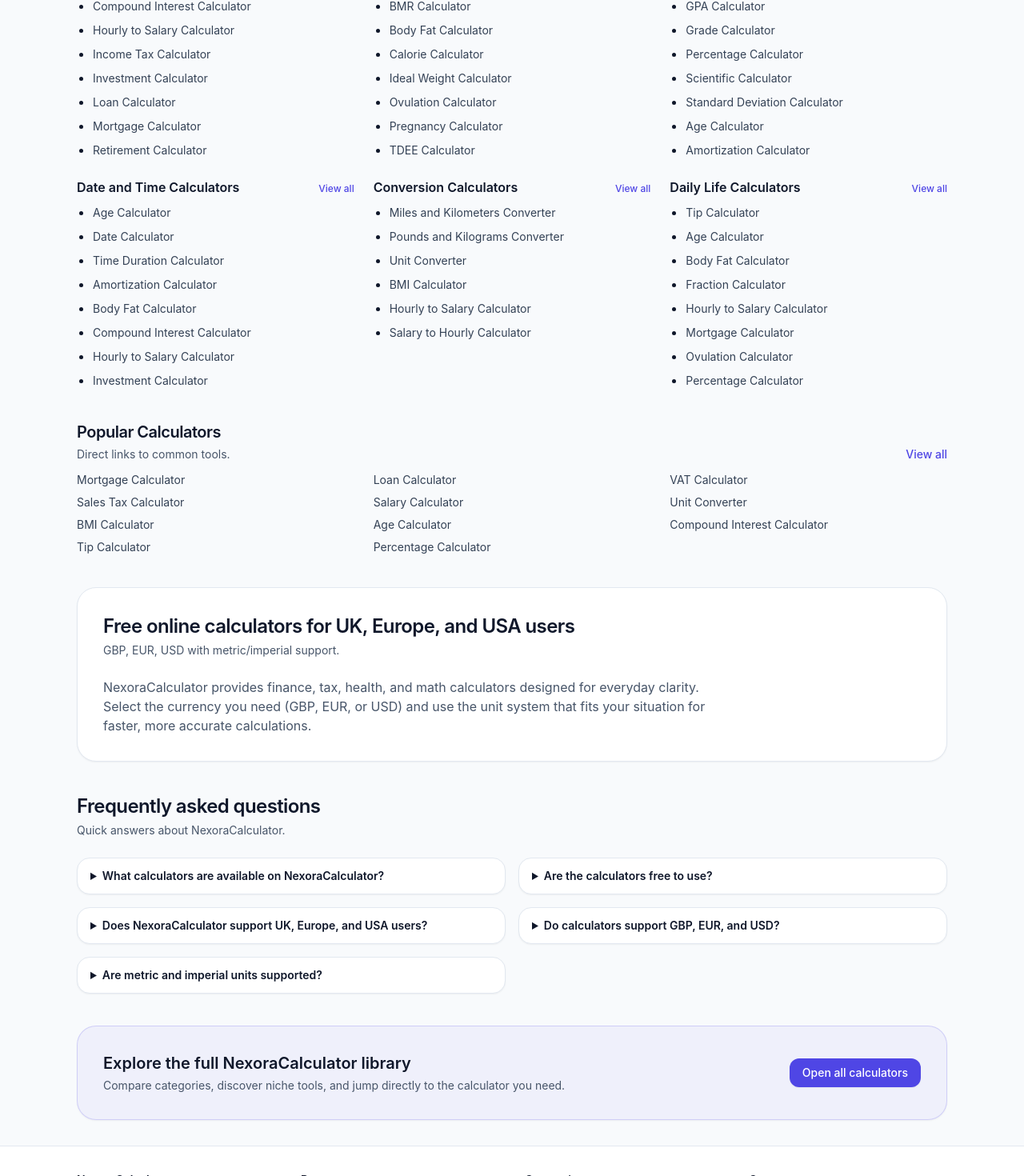
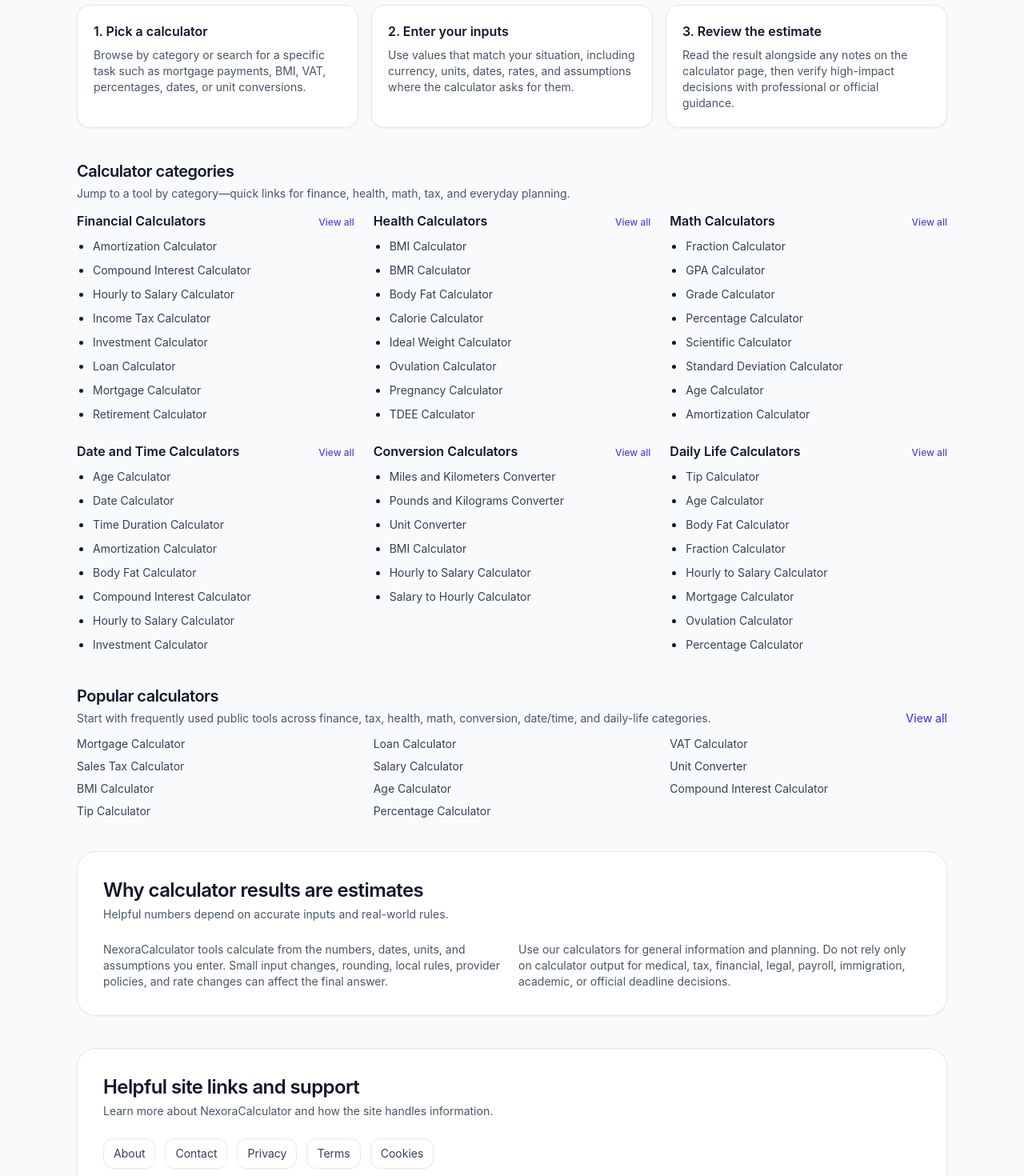
Before and after one commit to azharuljalil-design/nexora-calculator, a Next.js app: page / in a window 1280 px wide. Shown: the part 1319-2789 px from the top of the page at 80% size. Built offline with nearby package versions, Linux system fonts and the light colour scheme.

Commit message:
Improve discovery page quality

```diff
--- a/src/app/page.tsx
+++ b/src/app/page.tsx
@@ -11,31 +11,53 @@
   title: "Free Online Calculators",
   path: "/",
   description:
-    "Free online calculators for finance, health, math, tax, and everyday planning. Built for UK, Europe, and USA users with GBP/EUR/USD and metric/imperial support."
+    "Free online calculators for finance, tax, health, math, conversions, date and time, and everyday planning. Results are estimates based on your inputs.",
 });
+
+const popularCalculators = [
+  { label: "Mortgage Calculator", slug: "mortgage-calculator" },
+  { label: "Loan Calculator", slug: "loan-calculator" },
+  { label: "VAT Calculator", slug: "vat-calculator" },
+  { label: "Sales Tax Calculator", slug: "sales-tax-calculator" },
+  { label: "Salary Calculator", slug: "salary-calculator" },
+  { label: "Unit Converter", slug: "unit-converter" },
+  { label: "BMI Calculator", slug: "bmi-calculator" },
+  { label: "Age Calculator", slug: "age-calculator" },
+  {
+    label: "Compound Interest Calculator",
+    slug: "compound-interest-calculator",
+  },
+  { label: "Tip Calculator", slug: "tip-calculator" },
+  { label: "Percentage Calculator", slug: "percentage-calculator" },
+];
 
 export default function HomePage() {
   return (
     <div className="space-y-10">
-      {/* Top utility layout: headline (left) + search (right), then scientific calculator */}
       <section className="space-y-8">
-        <div className="grid gap-6 lg:grid-cols-[minmax(0,360px)_minmax(0,1fr)] lg:items-start">
-          {/* LEFT TOP: headline + supporting text */}
+        <div className="grid gap-6 lg:grid-cols-[minmax(0,380px)_minmax(0,1fr)] lg:items-start">
           <div className="space-y-4">
             <div className="space-y-3">
               <p className="inline-flex items-center rounded-full bg-primary/5 px-3 py-1 text-xs font-medium text-primary ring-1 ring-primary/10">
-                Free Online Calculators
+                Free calculator website
               </p>
               <h1 className="text-3xl font-semibold tracking-tight text-text sm:text-4xl">
                 Free Online Calculators for{" "}
                 <span className="text-primary">
-                  Finance, Health, Math, Tax, and Everyday Planning
+                  Finance, Tax, Health, Math, Conversions, Dates, and Everyday
+                  Planning
                 </span>
               </h1>
               <p className="max-w-2xl text-sm text-slate-600 sm:text-base">
-                Quick, browser-based calculations with GBP, EUR, and USD
-                support, plus metric and imperial workflows—built for UK,
-                Europe, and USA users.
+                NexoraCalculator is a free calculator website with fast,
+                browser-based tools for common planning questions. Choose a
+                category, enter your details, and use the result as a practical
+                estimate based on the information you provide.
+              </p>
+              <p className="max-w-2xl text-sm text-slate-600">
+                For financial, tax, medical, legal, payroll, academic, or
+                official-rule decisions, verify important results with a
+                qualified professional or the relevant official source.
               </p>
             </div>
 
@@ -50,40 +72,62 @@
                 href={routes.search}
                 className="inline-flex items-center justify-center rounded-xl border border-slate-200 bg-white px-4 py-2 text-sm font-medium text-text transition hover:border-secondary hover:text-secondary"
               >
-                Search page
+                Search calculators
               </Link>
             </div>
           </div>
 
-          {/* RIGHT TOP: search area */}
           <div className="rounded-3xl border border-slate-200 bg-white p-5 shadow-sm">
             <h2 className="mb-3 text-sm font-medium text-slate-700">
-              Search calculators
+              Search public calculators
             </h2>
             <SearchInput placeholder="Search mortgage, BMI, VAT, salary..." />
             <p className="mt-3 text-xs text-slate-500">
-              Type a name or topic to jump directly to the calculator you
-              need.
+              Type a name, category, or topic to find public calculators and
+              open the matching /calculators page.
             </p>
           </div>
         </div>
 
-        {/* BELOW BOTH: full-width scientific calculator */}
         <HomepageScientificCalculator />
       </section>
 
-            {/* Category directory columns (side-by-side on desktop) */}
+      <section className="grid gap-4 md:grid-cols-3">
+        {[
+          {
+            title: "1. Pick a calculator",
+            text: "Browse by category or search for a specific task such as mortgage payments, BMI, VAT, percentages, dates, or unit conversions.",
+          },
+          {
+            title: "2. Enter your inputs",
+            text: "Use values that match your situation, including currency, units, dates, rates, and assumptions where the calculator asks for them.",
+          },
+          {
+            title: "3. Review the estimate",
+            text: "Read the result alongside any notes on the calculator page, then verify high-impact decisions with professional or official guidance.",
+          },
+        ].map((item) => (
+          <div
+            key={item.title}
+            className="rounded-2xl border border-slate-200 bg-white p-5 shadow-sm"
+          >
+            <h2 className="text-base font-semibold text-text">{item.title}</h2>
+            <p className="mt-2 text-sm text-slate-600">{item.text}</p>
+          </div>
+        ))}
+      </section>
+
       <HomeCategoryColumns />
 
-      {/* Popular calculators text links */}
       <section className="space-y-3">
         <div className="flex items-end justify-between gap-4">
           <div>
             <h2 className="text-xl font-semibold tracking-tight text-text">
-              Popular Calculators
+              Popular calculators
             </h2>
             <p className="mt-1 text-sm text-slate-600">
-              Direct links to common tools.
+              Start with frequently used public tools across finance, tax,
+              health, math, conversion, date/time, and daily-life categories.
             </p>
           </div>
           <Link
@@ -95,22 +139,7 @@
         </div>
 
         <div className="grid gap-x-6 gap-y-2 sm:grid-cols-2 lg:grid-cols-3">
-          {[
-            { label: "Mortgage Calculator", slug: "mortgage-calculator" },
-            { label: "Loan Calculator", slug: "loan-calculator" },
-            { label: "VAT Calculator", slug: "vat-calculator" },
-            { label: "Sales Tax Calculator", slug: "sales-tax-calculator" },
-            { label: "Salary Calculator", slug: "salary-calculator" },
-            { label: "Unit Converter", slug: "unit-converter" },
-            { label: "BMI Calculator", slug: "bmi-calculator" },
-            { label: "Age Calculator", slug: "age-calculator" },
-            {
-              label: "Compound Interest Calculator",
-              slug: "compound-interest-calculator"
-            },
-            { label: "Tip Calculator", slug: "tip-calculator" },
-            { label: "Percentage Calculator", slug: "percentage-calculator" }
-          ].map((item) => (
+          {popularCalculators.map((item) => (
             <Link
               key={item.slug}
               href={routes.calculator(item.slug)}
@@ -122,49 +151,72 @@
         </div>
       </section>
 
-      {/* SEO content */}
       <section className="rounded-3xl border border-slate-200 bg-white p-6 shadow-sm sm:p-8">
         <SectionHeading
-          title="Free online calculators for UK, Europe, and USA users"
-          subtitle="GBP, EUR, USD with metric/imperial support."
+          title="Why calculator results are estimates"
+          subtitle="Helpful numbers depend on accurate inputs and real-world rules."
         />
-        <p className="mt-4 max-w-3xl text-sm text-slate-600 sm:text-base">
-          NexoraCalculator provides finance, tax, health, and math calculators
-          designed for everyday clarity. Select the currency you need (GBP,
-          EUR, or USD) and use the unit system that fits your situation for
-          faster, more accurate calculations.
-        </p>
+        <div className="mt-4 grid gap-4 text-sm text-slate-600 md:grid-cols-2">
+          <p>
+            NexoraCalculator tools calculate from the numbers, dates, units, and
+            assumptions you enter. Small input changes, rounding, local rules,
+            provider policies, and rate changes can affect the final answer.
+          </p>
+          <p>
+            Use our calculators for general information and planning. Do not
+            rely only on calculator output for medical, tax, financial, legal,
+            payroll, immigration, academic, or official deadline decisions.
+          </p>
+        </div>
       </section>
 
-      {/* Homepage FAQ */}
+      <section className="rounded-3xl border border-slate-200 bg-white p-6 shadow-sm sm:p-8">
+        <SectionHeading
+          title="Helpful site links and support"
+          subtitle="Learn more about NexoraCalculator and how the site handles information."
+        />
+        <div className="mt-4 flex flex-wrap gap-3 text-sm">
+          {[
+            ["About", routes.about],
+            ["Contact", "/contact"],
+            ["Privacy", "/privacy"],
+            ["Terms", "/terms"],
+            ["Cookies", "/cookies"],
+          ].map(([label, href]) => (
+            <Link
+              key={href}
+              href={href}
+              className="rounded-xl border border-slate-200 px-3 py-2 text-slate-700 hover:border-primary hover:text-primary"
+            >
+              {label}
+            </Link>
+          ))}
+        </div>
+      </section>
+
       <section className="space-y-4">
         <SectionHeading
           title="Frequently asked questions"
           subtitle="Quick answers about NexoraCalculator."
         />
-
         <div className="grid gap-4 md:grid-cols-2">
           {[
             {
-              q: "What calculators are available on NexoraCalculator?",
-              a: "You’ll find finance, health, math, tax, date and time, conversions, and daily-life tools. Use the homepage lists or the search box to jump directly."
+              q: "What calculators are available?",
+              a: "You can access finance, tax, health, math, conversion, date/time, and everyday calculators from the homepage, category pages, all-calculators page, or search.",
             },
             {
               q: "Are the calculators free to use?",
-              a: "Yes. NexoraCalculator calculators are free and run instantly in your browser—no downloads required."
+              a: "Yes. NexoraCalculator calculators are free and run instantly in your browser with no downloads required.",
             },
             {
-              q: "Does NexoraCalculator support UK, Europe, and USA users?",
-              a: "Yes. Many calculators support GBP/EUR/USD and region-specific planning workflows."
+              q: "Can I rely on the results?",
+              a: "Results are estimates based on your inputs. They are useful for planning, but important decisions should be checked with professionals or official sources.",
             },
             {
-              q: "Do calculators support GBP, EUR, and USD?",
-              a: "Where currency is relevant, you can select GBP, EUR, or USD in the calculator inputs."
+              q: "Do calculators support different currencies and units?",
+              a: "Where relevant, calculators support GBP, EUR, USD, metric units, and imperial units.",
             },
-            {
-              q: "Are metric and imperial units supported?",
-              a: "Yes. Unit-focused calculators provide metric/imperial options, and health tools follow the unit system you choose."
-            }
           ].map((item) => (
             <details
               key={item.q}
@@ -179,7 +231,6 @@
         </div>
       </section>
 
-      {/* All calculators CTA */}
       <section className="rounded-3xl border border-primary/20 bg-primary/5 p-6 shadow-sm sm:p-8">
         <div className="flex flex-col gap-4 sm:flex-row sm:items-center sm:justify-between">
           <div>
@@ -187,8 +238,8 @@
               Explore the full NexoraCalculator library
             </h2>
             <p className="mt-1 text-sm text-slate-600">
-              Compare categories, discover niche tools, and jump directly to
-              the calculator you need.
+              Compare categories, discover useful public tools, and jump
+              directly to the calculator you need.
             </p>
           </div>
           <Link
--- a/src/data/categories.ts
+++ b/src/data/categories.ts
@@ -10,6 +10,8 @@
   id: CalculatorCategoryId;
   name: string;
   description: string;
+  intro: string;
+  guidance: string;
 };
 
 export const calculatorCategories: CalculatorCategory[] = [
@@ -17,36 +19,60 @@
     id: "financial",
     name: "Financial Calculators",
     description:
-      "Plan budgets, loans, investments, and savings with clarity."
+      "Estimate budgets, loans, interest, savings, and other money decisions with clear inputs.",
+    intro:
+      "Financial calculators help you compare borrowing, saving, investing, and budgeting scenarios before you make a decision.",
+    guidance:
+      "Use these tools to model possible outcomes from the numbers you enter. Rates, fees, taxes, lender rules, and market conditions can change, so confirm important financial decisions with a qualified professional or official provider.",
   },
   {
     id: "health",
     name: "Health Calculators",
     description:
-      "Track health metrics and wellness insights with simple tools."
+      "Estimate common body, fitness, and wellness measurements from your personal inputs.",
+    intro:
+      "Health calculators can make everyday wellness numbers easier to understand, including body measurements, goals, and timing estimates.",
+    guidance:
+      "Results are general estimates only and are not medical advice, diagnosis, or treatment guidance. Speak with a qualified healthcare professional for medical concerns or decisions.",
   },
   {
     id: "math",
     name: "Math Calculators",
     description:
-      "Solve everyday math problems from percentages to algebra basics."
+      "Solve percentages, fractions, ratios, algebra basics, geometry, and other everyday math tasks.",
+    intro:
+      "Math calculators provide quick step-free answers for school, work, shopping, and personal problem solving.",
+    guidance:
+      "Use results as a helpful check, but verify academic, engineering, official, or high-stakes calculations against your required method or source.",
   },
   {
     id: "date-time",
     name: "Date and Time Calculators",
     description:
-      "Work with durations, due dates, timelines, and scheduling."
+      "Calculate ages, durations, dates, time intervals, weekdays, and planning timelines.",
+    intro:
+      "Date and time calculators help you count days, compare dates, estimate ages, and plan schedules more quickly.",
+    guidance:
+      "Calendar results depend on the dates and assumptions entered. Verify legal, immigration, payroll, academic, medical, or official deadlines with the relevant authority.",
   },
   {
     id: "conversion",
     name: "Conversion Calculators",
     description:
-      "Convert units, currencies, and measurements in a few clicks."
+      "Convert common units and measurements such as length, weight, temperature, area, volume, and speed.",
+    intro:
+      "Conversion calculators help translate everyday measurements between metric, imperial, and other common unit systems.",
+    guidance:
+      "Conversions are estimates based on standard factors and the values you enter. Check professional, laboratory, engineering, or official requirements before relying on converted values.",
   },
   {
     id: "daily-life",
     name: "Daily Life Calculators",
     description:
-      "Handle everyday decisions from tips to sharing costs and more."
-  }
+      "Estimate tips, splits, discounts, time planning, and other common everyday decisions.",
+    intro:
+      "Daily life calculators are practical tools for quick household, shopping, dining, and planning questions.",
+    guidance:
+      "These calculators are for general information. Review receipts, policies, contracts, payroll documents, or official rules when a result affects money, employment, legal, or formal decisions.",
+  },
 ];
```
Also changed, not shown: src/app/calculators/page.tsx (+17 -3 lines), src/app/category/[slug]/page.tsx (+22 -23 lines), src/app/search/page.tsx (+10 -4 lines), src/components/home/HomeCategoryColumns.tsx (+10 -11 lines).
